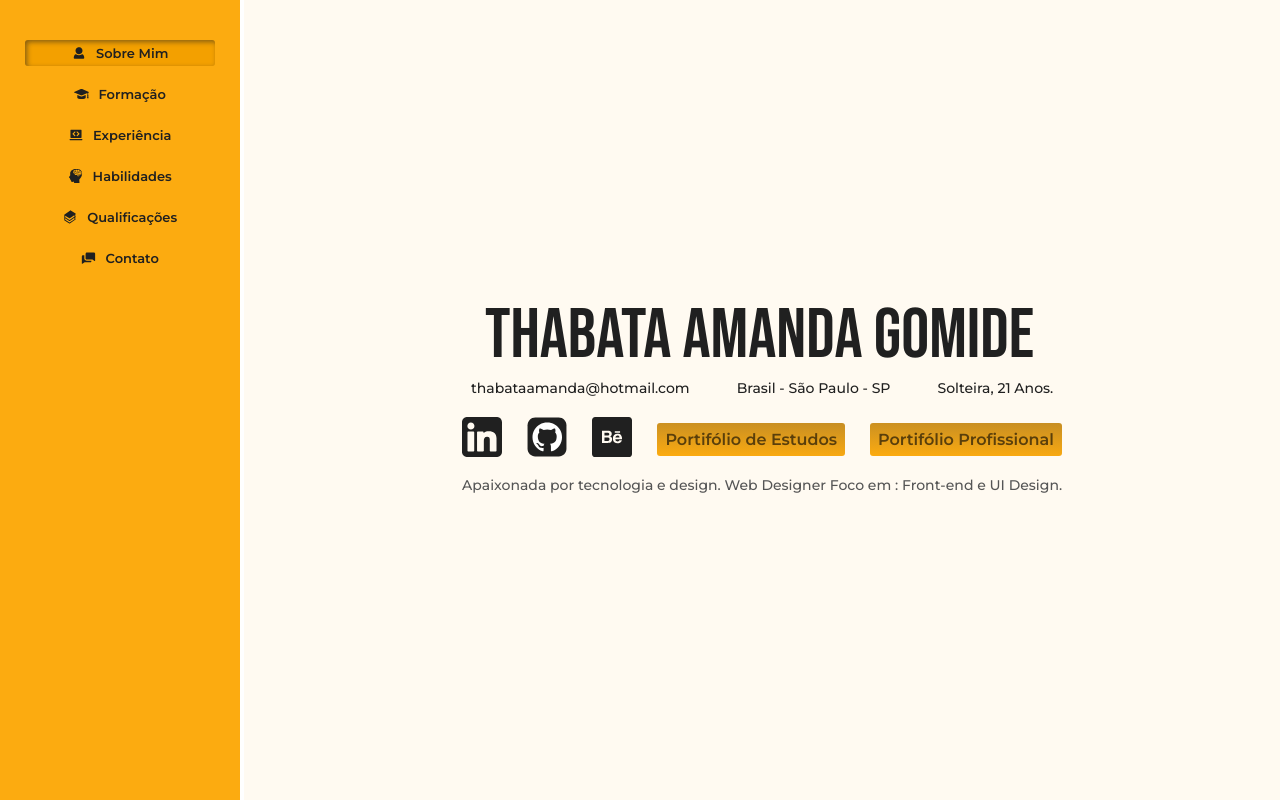
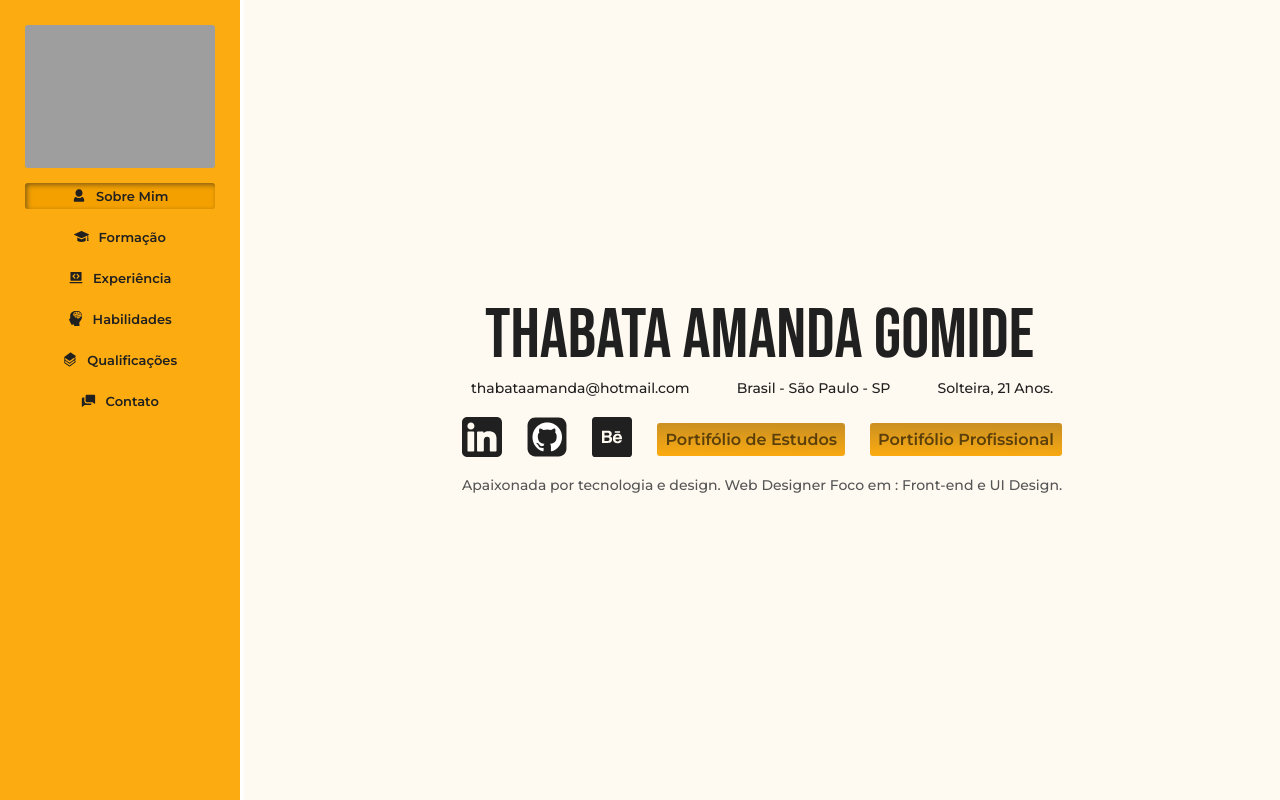
Before and after one commit to ThabataAmanda/meu_cv, a plain HTML site: page index.html in a window 1280 px wide. Shown: the top 800 px of the page. Drawn offline with nearby package versions, Linux system fonts and the light colour scheme; the site is published under a folder, as on GitHub Pages, so addresses that start at the root find nothing.

Commit message:
correção imagem

```diff
--- a/index.html
+++ b/index.html
@@ -13,7 +13,7 @@
     <body>
         <header>
             <nav class="navegacao">
-                <img class="myphoto" src="/img/myphoto.png" alt="">
+                <img class="myphoto" src="./img/myphoto.png" alt="">
                 <a class="m-sobre menuAtivo" data-section="section_1"><img src="img/icon/eu.svg" alt="">Sobre Mim</a>
                 <a class="m-form" data-section="section_2"><img src="img/icon/formacao.svg" alt="">Formação</a>
                 <a class="m-exp" data-section="section_3"><img src="img/icon/experiencia.svg"
```
